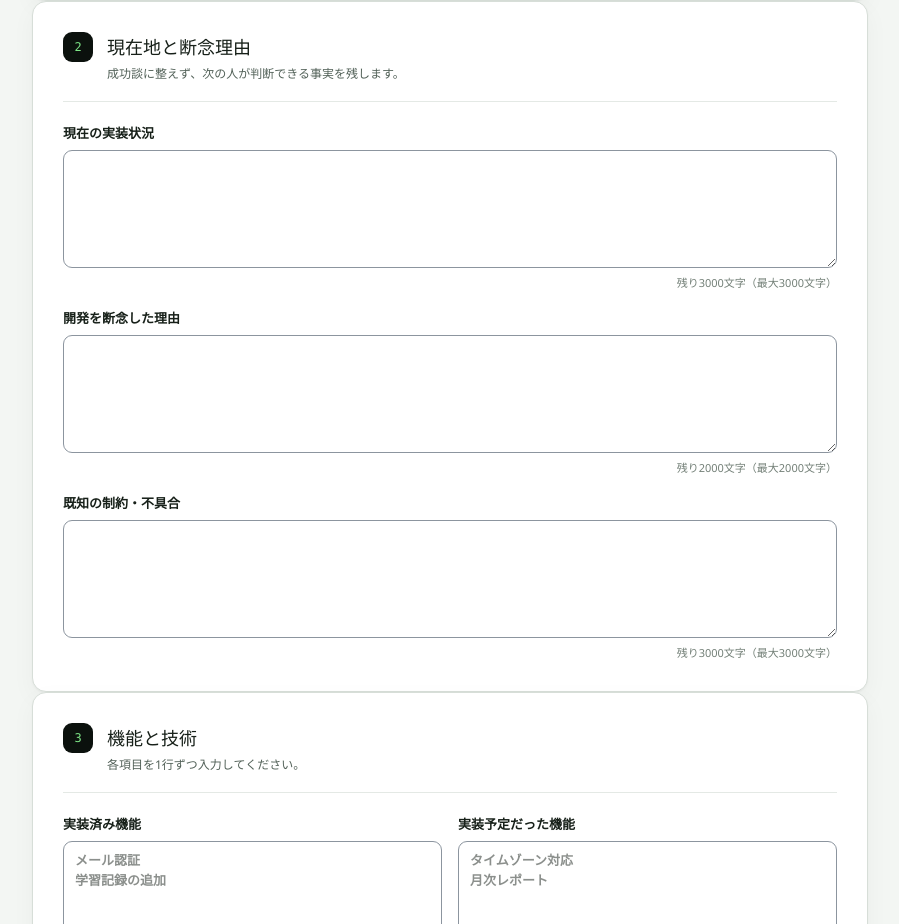
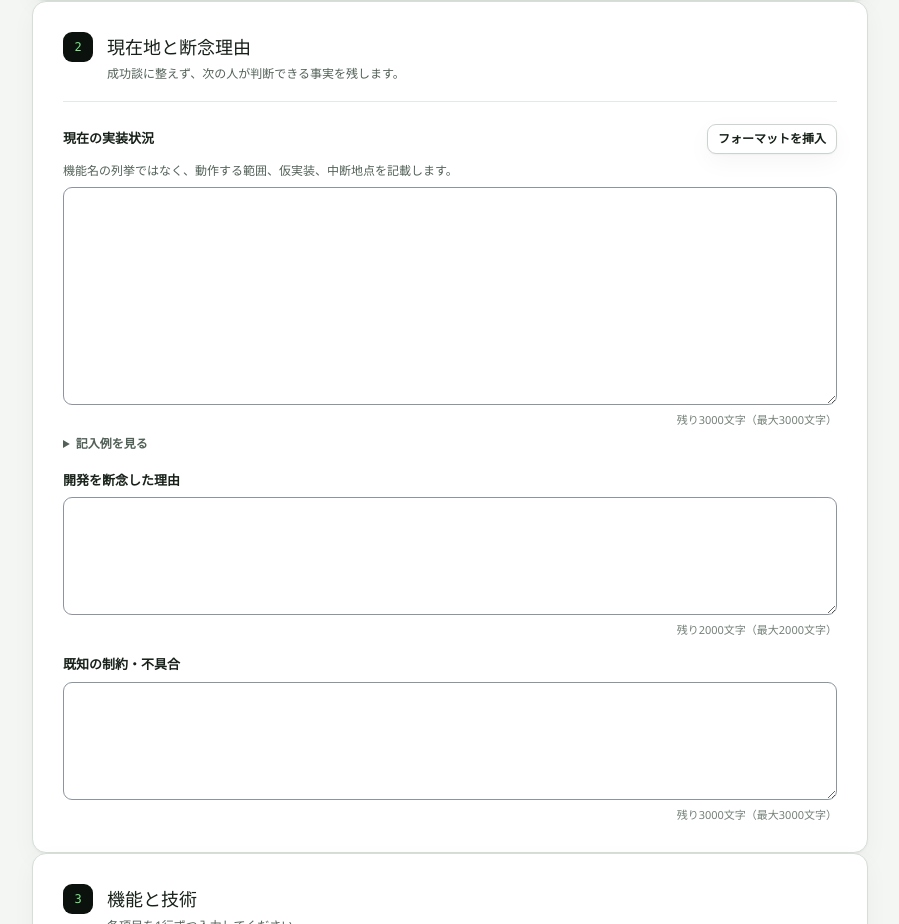
Before and after one commit to 0802hackathon/HUNGER-HUNGER, a Next.js app: page /projects/new in a window 1280 px wide. Shown: the part 924-1848 px from the top of the page, without its empty margins (4-903 px from the left). Built offline with nearby package versions, Linux system fonts and the light colour scheme; no server answers; a web font is replaced by a local one.

Commit message:
feat: 現在の実装状況にフォーマットを追加

```diff
--- a/app/globals.css
+++ b/app/globals.css
@@ -1419,6 +1419,57 @@ textarea {
   font-weight: 700;
 }
 
+.guided-field {
+  display: flex;
+  flex-direction: column;
+  gap: 7px;
+}
+
+.guided-field-heading {
+  align-items: center;
+  display: flex;
+  gap: 12px;
+  justify-content: space-between;
+}
+
+.guided-field-heading label {
+  color: var(--text);
+  font-size: 13px;
+  font-weight: 600;
+}
+
+.field-guidance {
+  color: var(--text-muted);
+  font-size: 12px;
+  font-weight: 400;
+  line-height: 1.6;
+  margin: 0;
+}
+
+.field-example {
+  color: var(--text-muted);
+  font-size: 12px;
+}
+
+.field-example summary {
+  cursor: pointer;
+  font-weight: 600;
+  width: fit-content;
+}
+
+.field-example pre {
+  background: var(--surface-subtle, #f6f8fa);
+  border: 1px solid var(--border-muted);
+  border-radius: 8px;
+  color: var(--text);
+  font-family: inherit;
+  line-height: 1.7;
+  margin: 9px 0 0;
+  overflow-wrap: anywhere;
+  padding: 12px;
+  white-space: pre-wrap;
+}
+
 .search-combobox > .character-count {
   margin-top: 7px;
 }
--- a/components/character-count-field.tsx
+++ b/components/character-count-field.tsx
@@ -59,6 +59,8 @@ export function CountedInput({
   const [currentLength, setCurrentLength] = useState(
     String(initialValue).length,
   );
+  const displayedLength =
+    value === undefined ? currentLength : String(value).length;
 
   function handleInput(event: InputEvent<HTMLInputElement>) {
     setCurrentLength(event.currentTarget.value.length);
@@ -79,7 +81,7 @@ export function CountedInput({
       />
       <span id={countId}>
         <CharacterCount
-          currentLength={currentLength}
+          currentLength={displayedLength}
           maxLength={maxLength}
         />
       </span>
@@ -115,6 +117,13 @@ export function CountedTextarea({
   const [currentLength, setCurrentLength] = useState(
     perLine ? longestTrimmedLineLength(initialValue) : initialValue.length,
   );
+  const controlledValue = value === undefined ? undefined : String(value);
+  const displayedLength =
+    controlledValue === undefined
+      ? currentLength
+      : perLine
+        ? longestTrimmedLineLength(controlledValue)
+        : controlledValue.length;
 
   function handleInput(event: InputEvent<HTMLTextAreaElement>) {
     const nextLength = perLine
@@ -143,7 +152,7 @@ export function CountedTextarea({
       />
       <span id={countId}>
         <CharacterCount
-          currentLength={currentLength}
+          currentLength={displayedLength}
           maxLength={maxLength}
           perLine={perLine}
         />
--- a/components/project-form.tsx
+++ b/components/project-form.tsx
@@ -22,6 +22,18 @@ import {
 const SUBMISSION_KEY_STORAGE = "hunger-hunger:project-submission-key";
 const UUID_PATTERN =
   /^[0-9a-f]{8}-[0-9a-f]{4}-[1-8][0-9a-f]{3}-[89ab][0-9a-f]{3}-[0-9a-f]{12}$/i;
+const CURRENT_STATE_TEMPLATE = `【到達段階】
+
+【一連で動作する範囲】
+-
+
+【仮実装・未接続の箇所】
+-
+
+【作業を中断した地点】
+
+【次に確認する場所】
+-`;
 
 function lines(value: FormDataEntryValue | null) {
   return String(value ?? "")
@@ -96,6 +108,7 @@ export function ProjectForm() {
   const submissionKeyRef = useRef<string | null>(null);
   const [pending, setPending] = useState(false);
   const [message, setMessage] = useState("");
+  const [currentState, setCurrentState] = useState("");
   const [repositoryUrl, setRepositoryUrl] = useState("");
   const [runtimeRequirements, setRuntimeRequirements] = useState("");
   const [lockfileStatus, setLockfileStatus] = useState("committed");
@@ -258,6 +271,7 @@ export function ProjectForm() {
   function resetChecks() {
     clearSubmissionKey();
     setRepositoryUrl("");
+    setCurrentState("");
     setRuntimeRequirements("");
     setLockfileStatus("committed");
     setRepositoryCheck({
@@ -411,16 +425,50 @@ export function ProjectForm() {
               <p>成功談に整えず、次の人が判断できる事実を残します。</p>
             </div>
           </div>
-          <label>
-            <span>現在の実装状況</span>
+          <div className="guided-field">
+            <div className="guided-field-heading">
+              <label htmlFor="current-state">現在の実装状況</label>
+              <button
+                className="button button-secondary button-small"
+                disabled={currentState.trim().length > 0}
+                onClick={() => setCurrentState(CURRENT_STATE_TEMPLATE)}
+                type="button"
+              >
+                フォーマットを挿入
+              </button>
+            </div>
+            <p className="field-guidance" id="current-state-guidance">
+              機能名の列挙ではなく、動作する範囲、仮実装、中断地点を記載します。
+            </p>
             <CountedTextarea
+              aria-describedby="current-state-guidance"
+              id="current-state"
               maxLength={3000}
               minLength={20}
               name="currentState"
+              onChange={(event) => setCurrentState(event.currentTarget.value)}
               required
-              rows={5}
+              rows={10}
+              value={currentState}
             />
-          </label>
+            <details className="field-example">
+              <summary>記入例を見る</summary>
+              <pre>{`【到達段階】
+主要フローが動作するMVPの状態です。
+
+【一連で動作する範囲】
+- ログインから学習記録の登録・一覧表示まで動作します
+
+【仮実装・未接続の箇所】
+- メール通知はConsole出力で代用しています
+
+【作業を中断した地点】
+学習記録の編集画面からAPIを呼び出す処理の実装途中です。
+
+【次に確認する場所】
+- components/learning-record-form.tsx`}</pre>
+            </details>
+          </div>
           <label>
             <span>開発を断念した理由</span>
             <CountedTextarea
```
Also changed, not shown: 1 other file (tests, documents, lock files or other folders).
